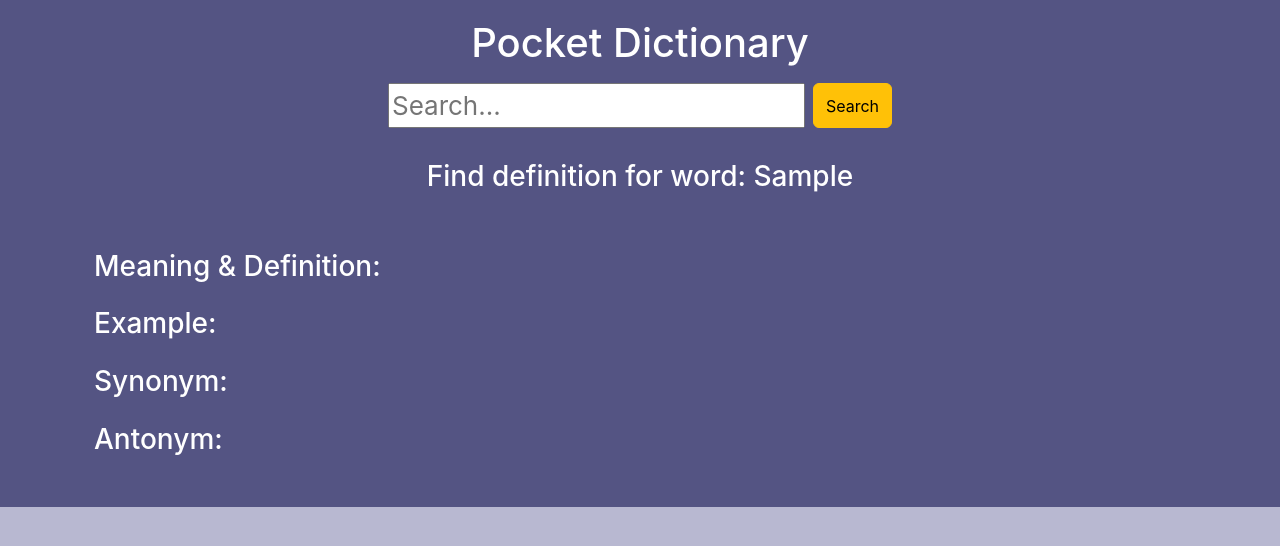
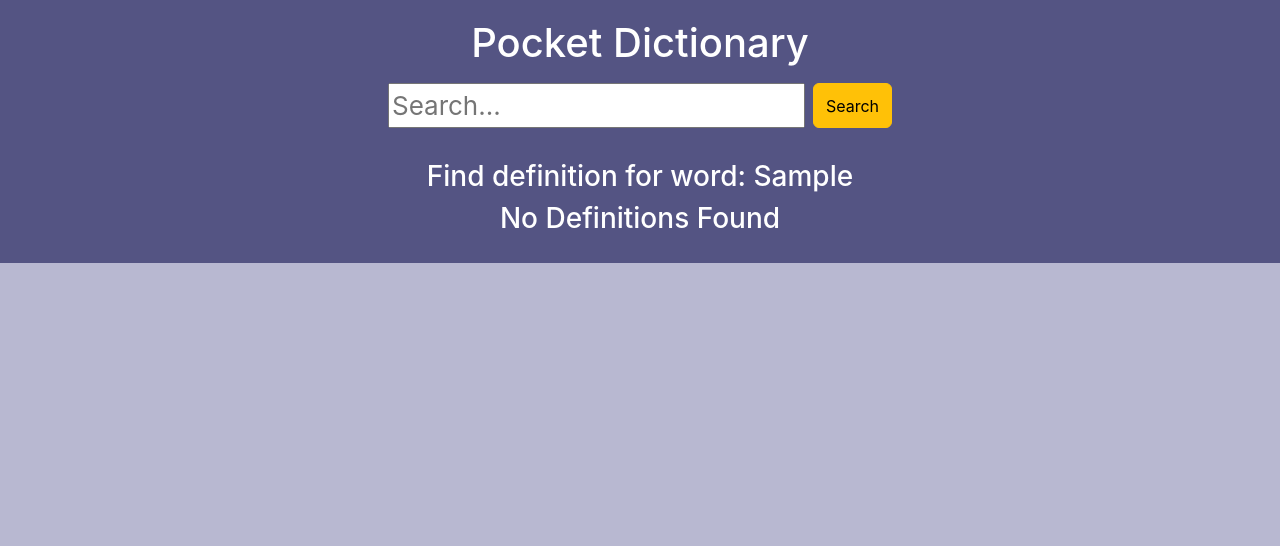
Before and after one commit to nastya-smirnova/dictionary-app, a React (Create React App) app: page / in a window 1280 px wide. Both pictures are taken after typing "Sample" into the empty fields and a click on the button "Search". Shown: the top 546 px of the page. Built offline with nearby package versions, Linux system fonts and the light colour scheme; no server answers.

Commit message:
No definition, loading content

```diff
--- a/src/components/Result.list.jsx
+++ b/src/components/Result.list.jsx
@@ -31,16 +31,28 @@ const ResultList = () => {
     }
   }, [inputValue]);
 
-  console.log(response);
+  if (loading) {
+    return <h1>Loading...</h1>;
+  }
+
+  if (error) {
+    return (
+      <h3 className="text-center mt-10 font-semibold text-gray-500">
+        No Definitions Found
+      </h3>
+    );
+  }
 
   return (
     <div className="container mx-auto p-4 max-w-2">
+      {response && (
         <div>
           <h3 className="text-2xl font-bold mt-4">Meaning & Definition:</h3>
           <h3 className="text-2xl font-bold mt-4">Example:</h3>
           <h3 className="text-2xl font-bold mt-4">Synonym:</h3>
           <h3 className="text-2xl font-bold mt-4">Antonym:</h3>
         </div>
+      )}
     </div>
   );
 };
```
Lines whose indentation alone changed are shown as unchanged.
